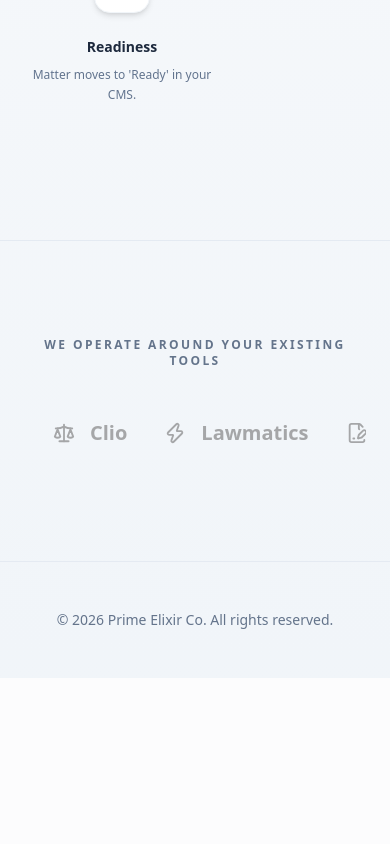
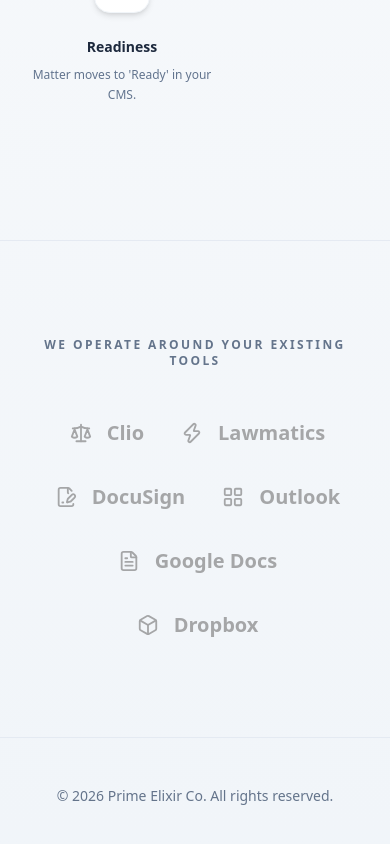
Before and after one commit to PrimeElixir/catena-landing, a Next.js app: page / in a window 390 px wide. Shown: the part 3637-4481 px from the top of the page. Before the commit the page ends 4315 px from the top, so only its background shows below. Built offline with nearby package versions, Linux system fonts and the light colour scheme.

Commit message:
style: revert to flex-wrap for integrations to handle small screens elegantly

```diff
--- a/src/components/Integrations.tsx
+++ b/src/components/Integrations.tsx
@@ -19,15 +19,13 @@ export default function Integrations() {
           We operate around your existing tools
         </p>
 
-        {/* Container for scrolling/non-wrapping on smaller screens */}
-        <div className="w-full overflow-x-auto pb-4 hide-scrollbar">
-          <div className="flex flex-nowrap md:justify-center items-center gap-8 md:gap-12 min-w-max px-6">
+        <div className="flex flex-wrap justify-center items-center gap-8 md:gap-12 px-6">
           {integrations.map((integration, idx) => {
             const Icon = integration.icon;
             return (
               <div
                 key={idx}
-                className="group flex flex-shrink-0 items-center gap-2.5 grayscale opacity-60 hover:grayscale-0 hover:opacity-100 transition-all duration-300 cursor-pointer"
+                className="group flex items-center gap-2.5 grayscale opacity-60 hover:grayscale-0 hover:opacity-100 transition-all duration-300 cursor-pointer"
               >
                 <div className="w-8 h-8 flex items-center justify-center text-slate-500 group-hover:text-accent transition-colors">
                   <Icon size={22} strokeWidth={2} />
@@ -38,7 +36,6 @@ export default function Integrations() {
               </div>
             );
           })}
-          </div>
         </div>
 
       </div>
```
